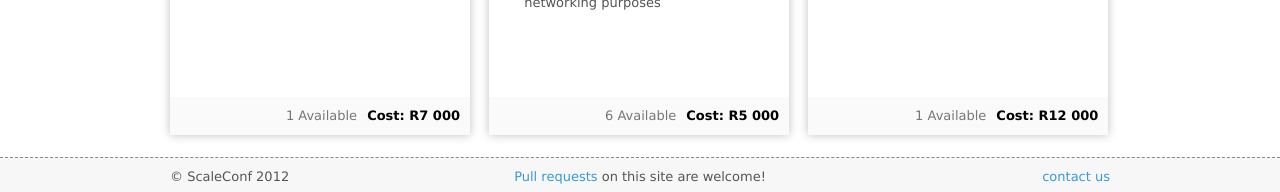
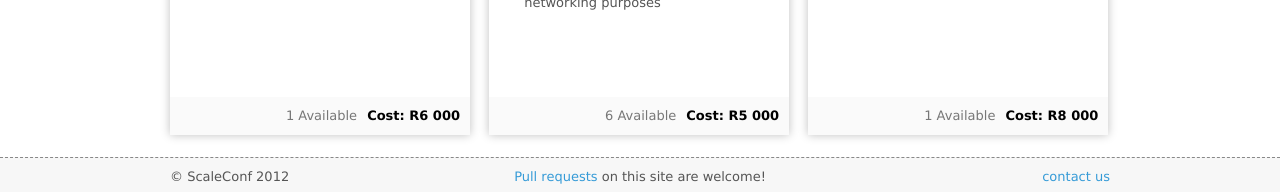
Before and after one commit to scaleconf/scaleconf.github.com, a Jekyll site: the page built from sponsor-packages.html, in a window 1280 px wide and 900 px high, scrolled down 655 px. Shown: the part 705-897 px from the top of the window. Built offline with Jekyll 4.4.1, drawn with Linux system fonts in a browser that asks for light colours; Markdown is read by kramdown in place of the engine named in the settings.

Commit message:
Reflect last year's prices

```diff
--- a/sponsor-packages.html
+++ b/sponsor-packages.html
@@ -89,7 +89,7 @@ meta-description: Be a sponsor aT ScaleConf, a conference focusing on web scalab
             <li>A mention on the first day</li>
             <li>Small logo and paragraph on sponsors page</li>
         </ul>
-        <p class='package-cost'>1 Available<span>Cost: R7 000</span></p>
+        <p class='package-cost'>1 Available<span>Cost: R6 000</span></p>
     </div>
 
     <div class='package'>
@@ -121,6 +121,6 @@ meta-description: Be a sponsor aT ScaleConf, a conference focusing on web scalab
             <li>A mention on the second day</li>
             <li>Small logo and paragraph on sponsors page</li>
         </ul>
-        <p class='package-cost'>1 Available<span>Cost: R12 000</span></p>
+        <p class='package-cost'>1 Available<span>Cost: R8 000</span></p>
     </div>
 </div>
```
